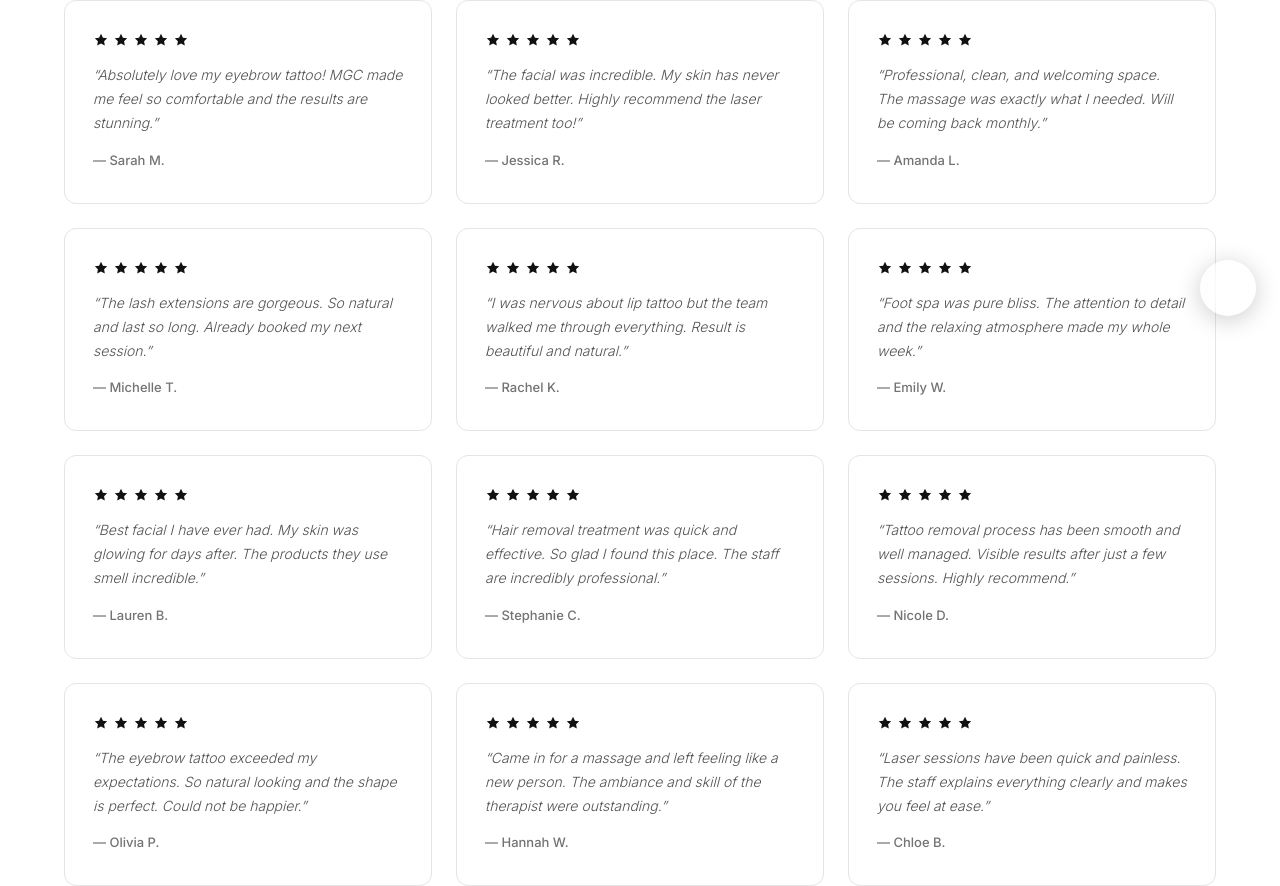
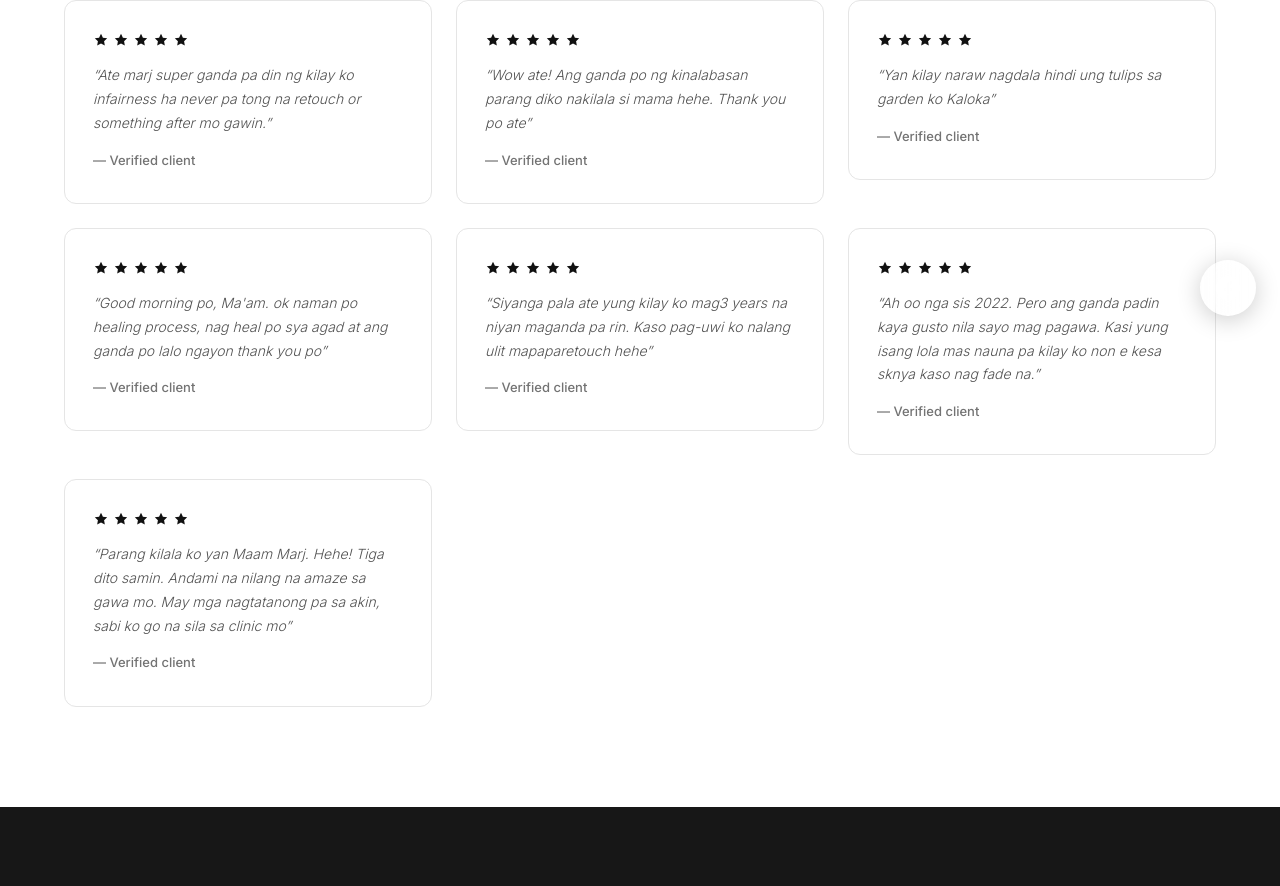
Before and after one commit to gallemarj/mgc-aesthetics, a Next.js app: page /reviews in a window 1280 px wide. Shown: the part 460-1346 px from the top of the page. Built offline with nearby package versions, Linux system fonts and the light colour scheme.

Commit message:
Use real client reviews from reviews.txt

```diff
--- a/app/reviews/page.jsx
+++ b/app/reviews/page.jsx
@@ -1,23 +1,9 @@
 "use client";
 
 import Reveal from "@/components/Reveal";
+import { reviews } from "@/lib/reviews";
 
 const stars = Array.from({ length: 5 }, (_, i) => i);
-
-const testimonials = [
-  { name: "Sarah M.", text: "Absolutely love my eyebrow tattoo! MGC made me feel so comfortable and the results are stunning.", rating: 5 },
-  { name: "Jessica R.", text: "The facial was incredible. My skin has never looked better. Highly recommend the laser treatment too!", rating: 5 },
-  { name: "Amanda L.", text: "Professional, clean, and welcoming space. The massage was exactly what I needed. Will be coming back monthly.", rating: 5 },
-  { name: "Michelle T.", text: "The lash extensions are gorgeous. So natural and last so long. Already booked my next session.", rating: 5 },
-  { name: "Rachel K.", text: "I was nervous about lip tattoo but the team walked me through everything. Result is beautiful and natural.", rating: 5 },
-  { name: "Emily W.", text: "Foot spa was pure bliss. The attention to detail and the relaxing atmosphere made my whole week.", rating: 5 },
-  { name: "Lauren B.", text: "Best facial I have ever had. My skin was glowing for days after. The products they use smell incredible.", rating: 5 },
-  { name: "Stephanie C.", text: "Hair removal treatment was quick and effective. So glad I found this place. The staff are incredibly professional.", rating: 5 },
-  { name: "Nicole D.", text: "Tattoo removal process has been smooth and well managed. Visible results after just a few sessions. Highly recommend.", rating: 5 },
-  { name: "Olivia P.", text: "The eyebrow tattoo exceeded my expectations. So natural looking and the shape is perfect. Could not be happier.", rating: 5 },
-  { name: "Hannah W.", text: "Came in for a massage and left feeling like a new person. The ambiance and skill of the therapist were outstanding.", rating: 5 },
-  { name: "Chloe B.", text: "Laser sessions have been quick and painless. The staff explains everything clearly and makes you feel at ease.", rating: 5 },
-];
 
 export default function ReviewsPage() {
   return (
@@ -32,7 +18,7 @@ export default function ReviewsPage() {
       <section className="section">
         <div className="container">
           <div className="reviews-grid">
-            {testimonials.map((t, i) => (
+            {reviews.map((t, i) => (
               <Reveal key={i} delay={(i % 3) * 0.08}>
                 <div className="review-card">
                   <div className="review-card__stars">
--- /dev/null
+++ b/lib/reviews.js
@@ -0,0 +1,37 @@
+export const reviews = [
+  {
+    name: "Verified client",
+    rating: 5,
+    text: "Ate marj super ganda pa din ng kilay ko infairness ha never pa tong na retouch or something after mo gawin.",
+  },
+  {
+    name: "Verified client",
+    rating: 5,
+    text: "Wow ate! Ang ganda po ng kinalabasan parang diko nakilala si mama hehe. Thank you po ate",
+  },
+  {
+    name: "Verified client",
+    rating: 5,
+    text: "Yan kilay naraw nagdala hindi ung tulips sa garden ko Kaloka",
+  },
+  {
+    name: "Verified client",
+    rating: 5,
+    text: "Good morning po, Ma'am. ok naman po healing process, nag heal po sya agad at ang ganda po lalo ngayon thank you po",
+  },
+  {
+    name: "Verified client",
+    rating: 5,
+    text: "Siyanga pala ate yung kilay ko mag3 years na niyan maganda pa rin. Kaso pag-uwi ko nalang ulit mapaparetouch hehe",
+  },
+  {
+    name: "Verified client",
+    rating: 5,
+    text: "Ah oo nga sis 2022. Pero ang ganda padin kaya gusto nila sayo mag pagawa. Kasi yung isang lola mas nauna pa kilay ko non e kesa sknya kaso nag fade na.",
+  },
+  {
+    name: "Verified client",
+    rating: 5,
+    text: "Parang kilala ko yan Maam Marj. Hehe! Tiga dito samin. Andami na nilang na amaze sa gawa mo. May mga nagtatanong pa sa akin, sabi ko go na sila sa clinic mo",
+  },
+];
```
Also changed, not shown: app/page.jsx (+2 -54 lines).
